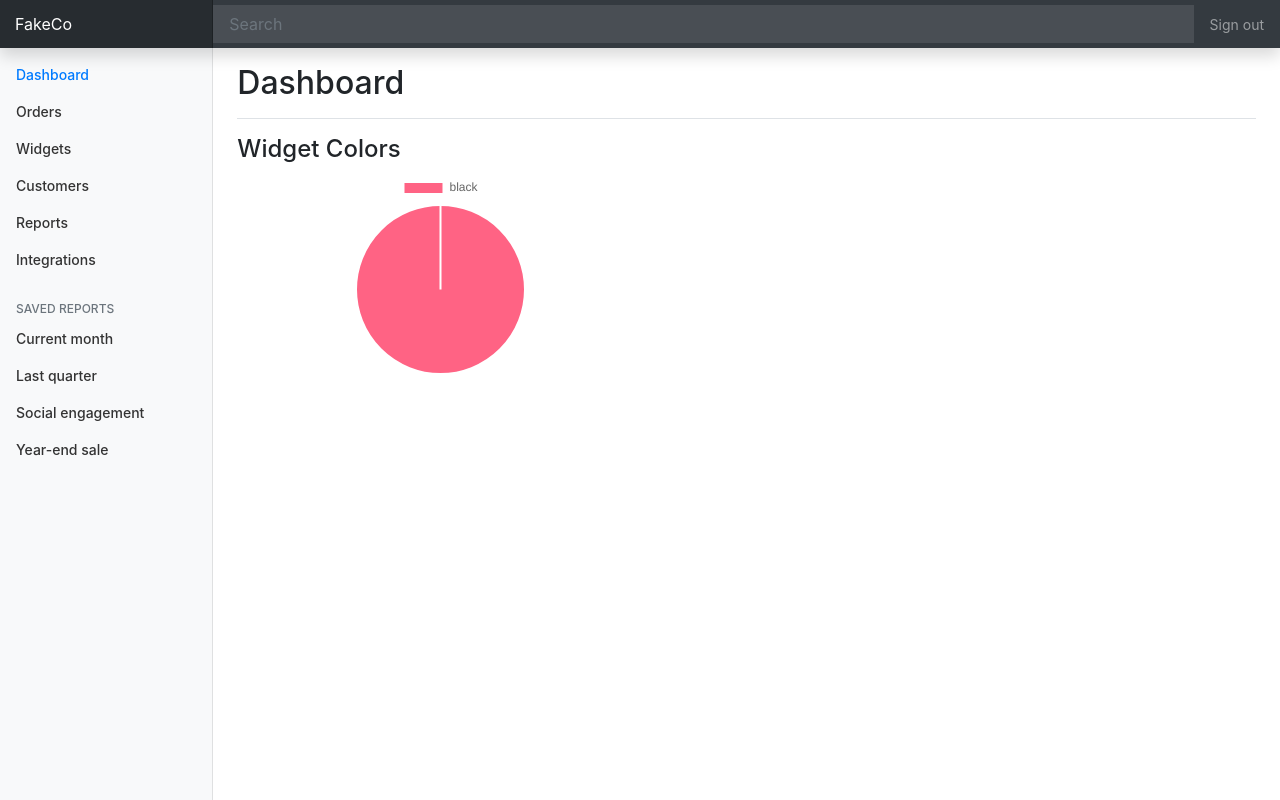
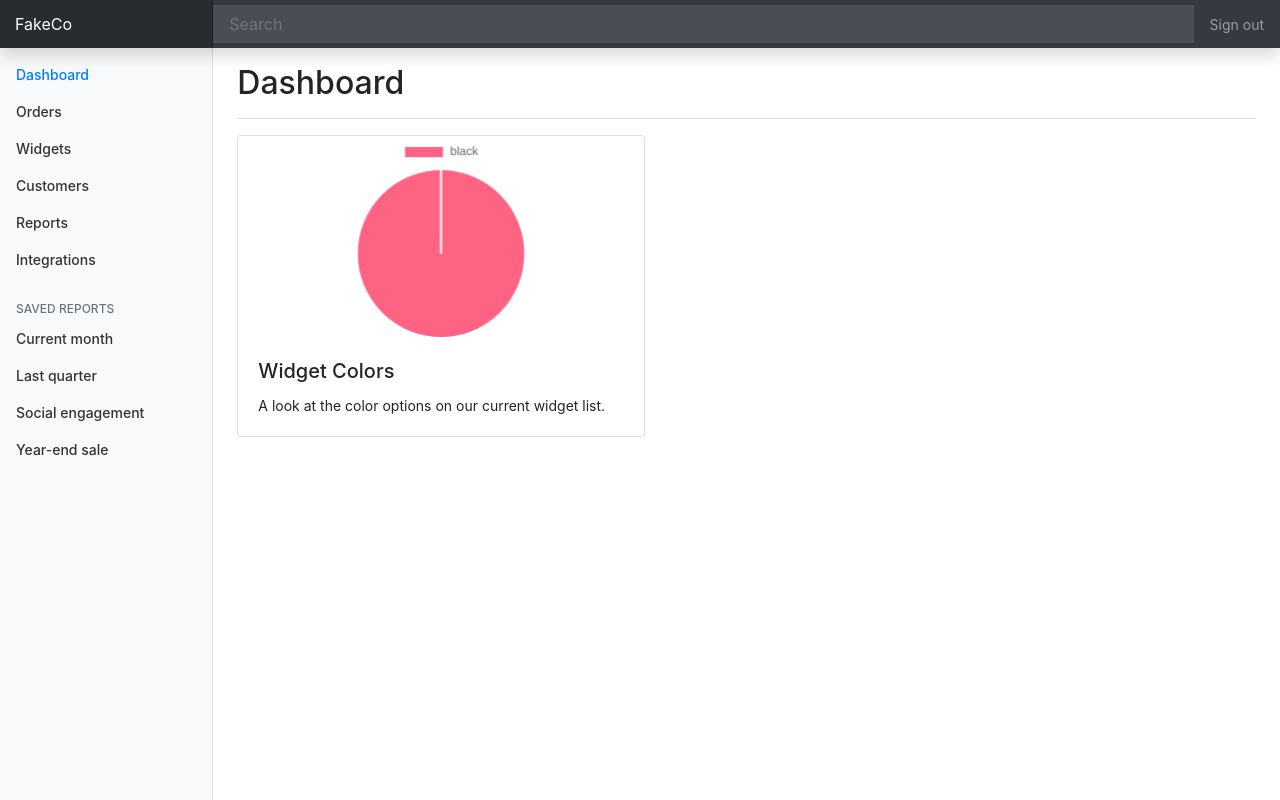
Before and after one commit to majormunky/FakeCompanySite, a Django app: page /dashboard/ in a window 1280 px wide. Run offline with Django 3.2, Linux system fonts and the light colour scheme; a user stored in the database is signed in; tables that the repository leaves empty hold one stand-in row (values such as "Sample post"); some libraries are stand-ins or nearby versions.

Commit message:
Moved the pie chart into a card

```diff
--- a/dashboard/templates/dashboard/index.html
+++ b/dashboard/templates/dashboard/index.html
@@ -4,9 +4,12 @@
 {% block page_title %}Dashboard{% endblock %}
 
 {% block content %}
-<div id="canvas-holder" style="width:40%">
-    <h4>Widget Colors</h4>
+<div class="card" id="canvas-holder" style="width:40%">
     <canvas id="chart-area"></canvas>
+    <div class="card-body">
+        <h5 class="card-title">Widget Colors</h5>
+        <p class="card-text">A look at the color options on our current widget list.</p>
+    </div>
 </div>
 {% endblock %}
 
```
